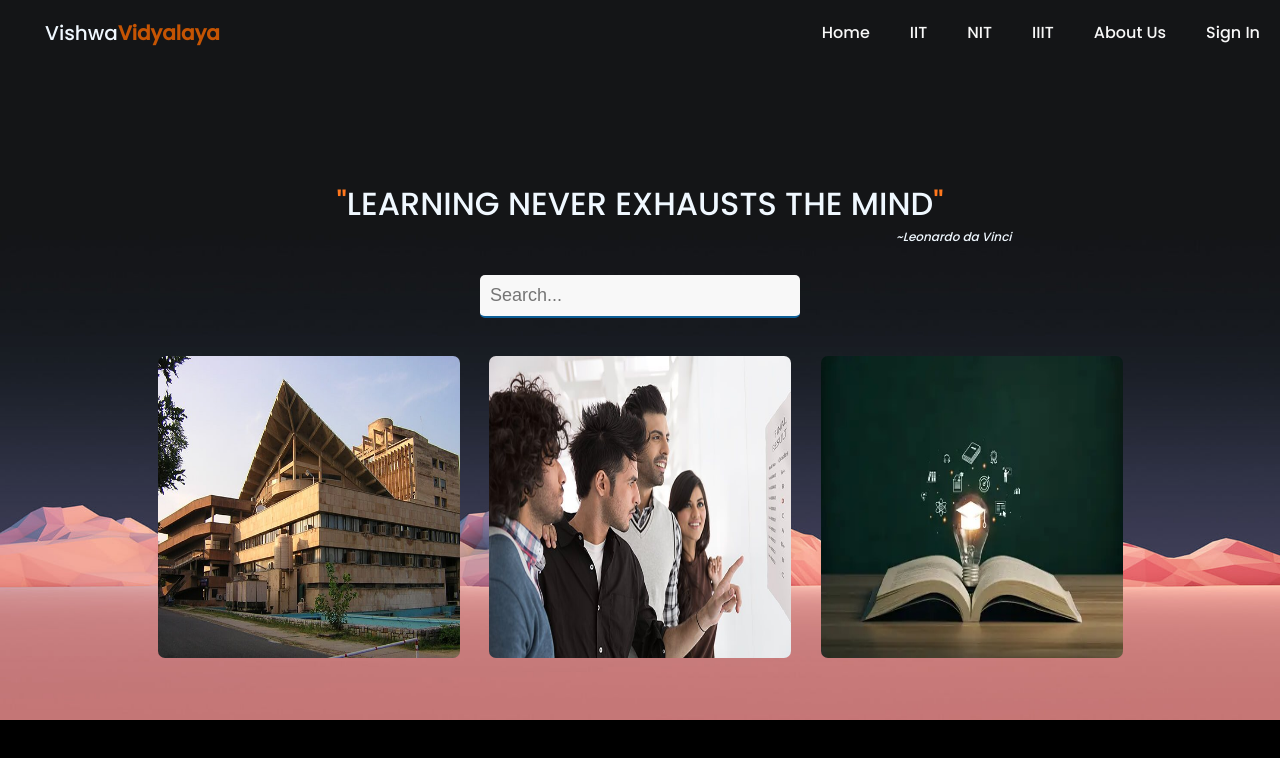
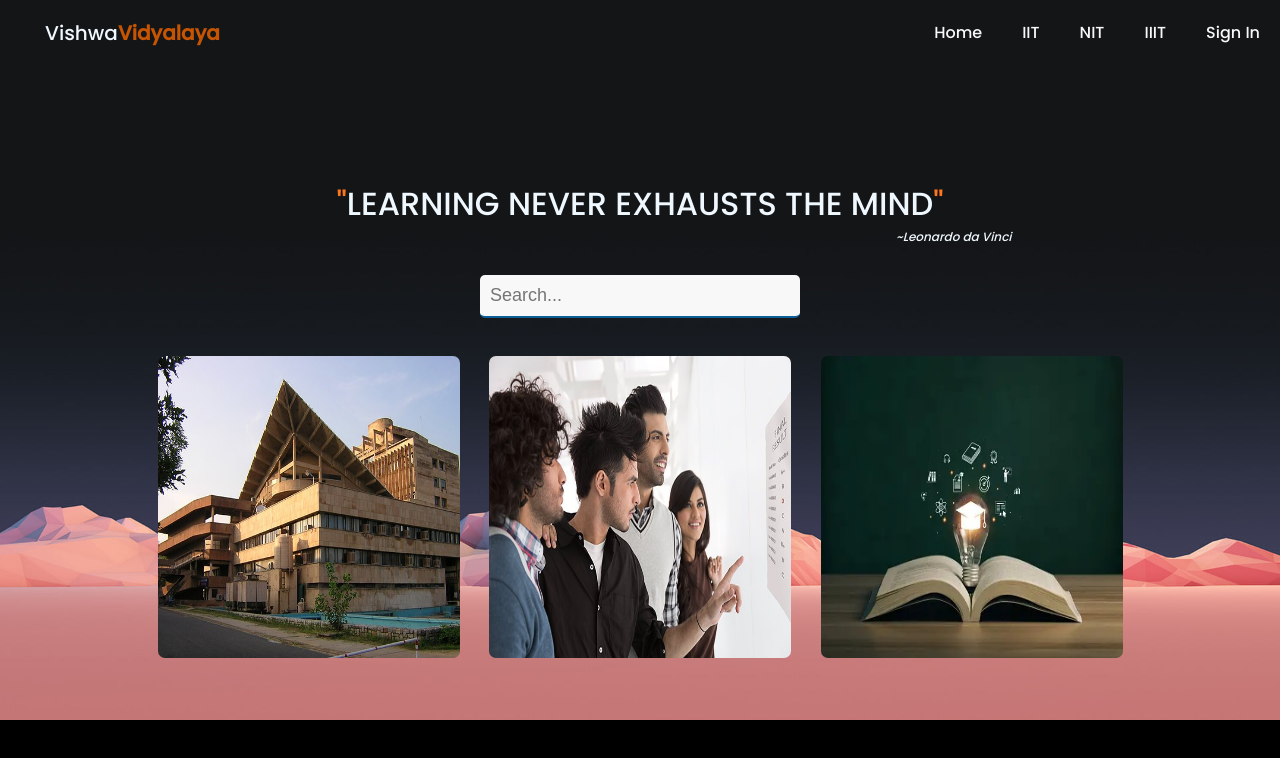
Before and after one commit to AjaySh1/VishwaVidyalay, a plain HTML site: page index.html in a window 1280 px wide. Drawn offline with Linux system fonts and the light colour scheme.

Commit message:
update index

```diff
--- a/index.html
+++ b/index.html
@@ -23,7 +23,7 @@
               <li><a href="iit/all_iit_page.html">IIT</a></li>
               <li><a href="all_nits_page.html" class="nt">NIT </a></li>
               <li><a href="all_iiit_page.html">IIIT</a></li>
-              <li><a href="About_us.html">About Us</a></li>
+              <!-- <li><a href="About_us.html">About Us</a></li> -->
               <li><a href="sign.html">Sign In</a></li> <!-- Added Sign In link -->
             </ul>
           </div>
```
Also changed, not shown: ind.html (added).
